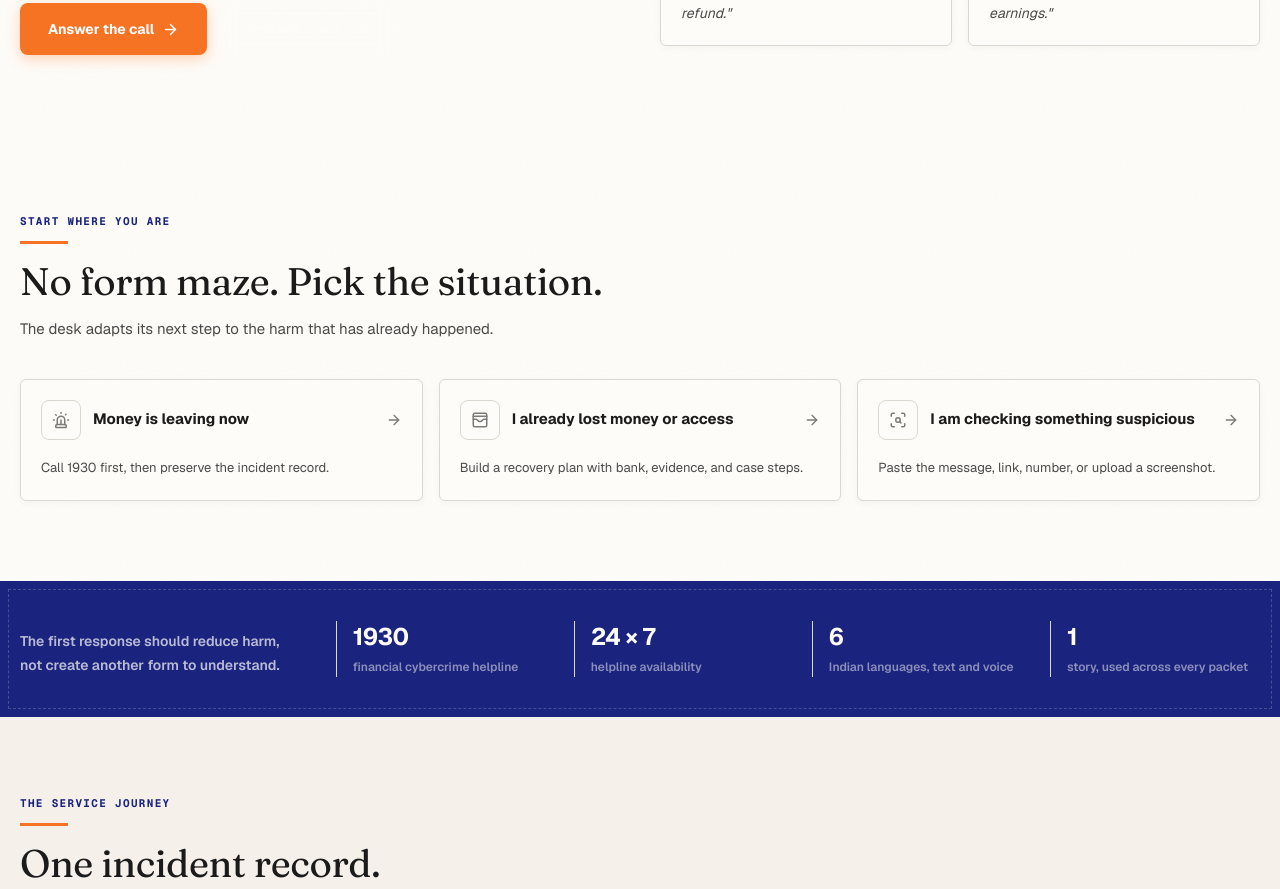
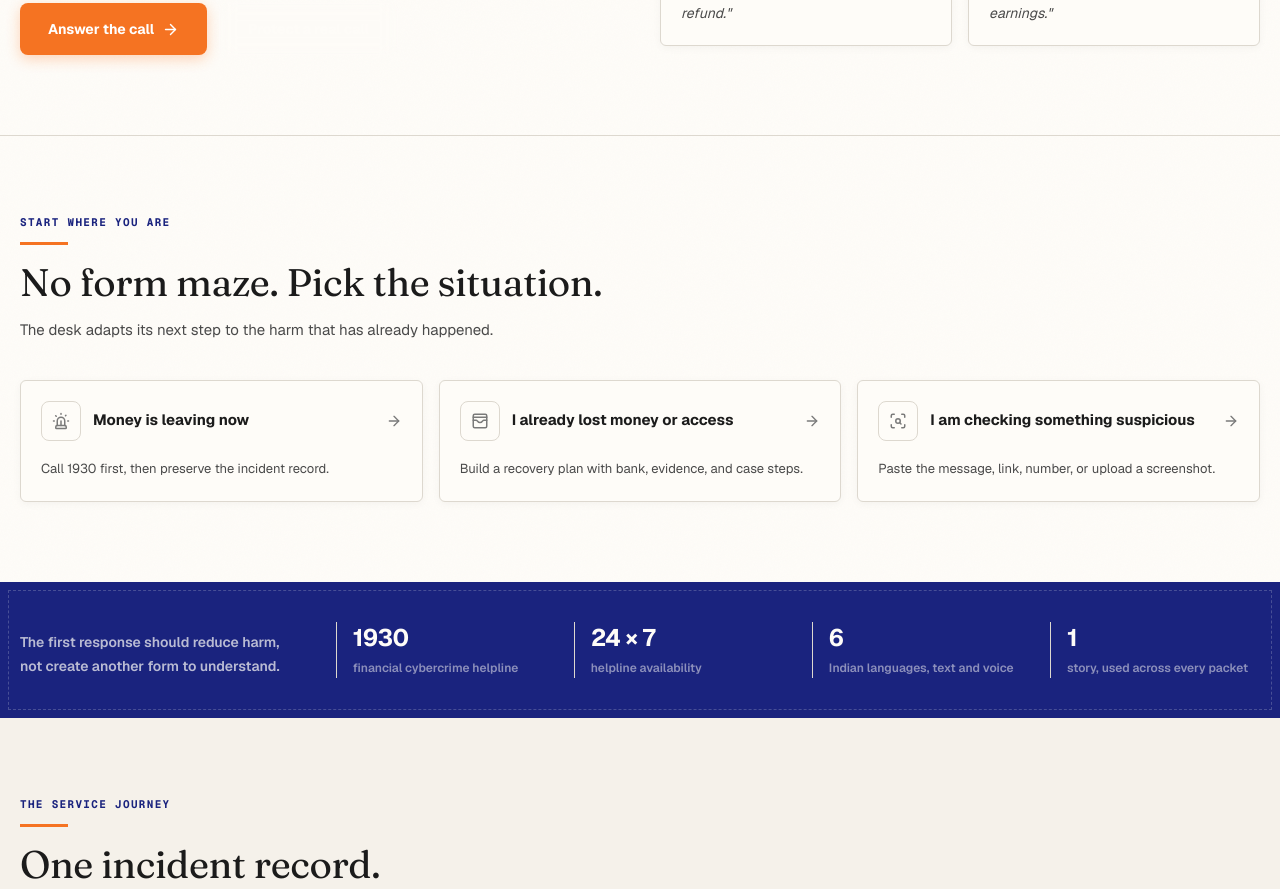
Before and after one commit to aryandigital/NCRP-REIMAGINED, a Next.js app in the folder ncrp-reimagined/: page / in a window 1280 px wide. Shown: the part 1100-1989 px from the top of the page. Built offline with nearby package versions, Linux system fonts and the light colour scheme; no server answers; a web font is replaced by a local one.

Commit message:
divider in home for better visibility

```diff
--- a/ncrp-reimagined/src/app/page.tsx
+++ b/ncrp-reimagined/src/app/page.tsx
@@ -104,6 +104,8 @@ export default function HomePage() {
             </div>
           </div>
         </section>
+
+        <hr className="border-line" />
 
         {/* Report categories */}
         <section className="section-glow bg-paper">
```
